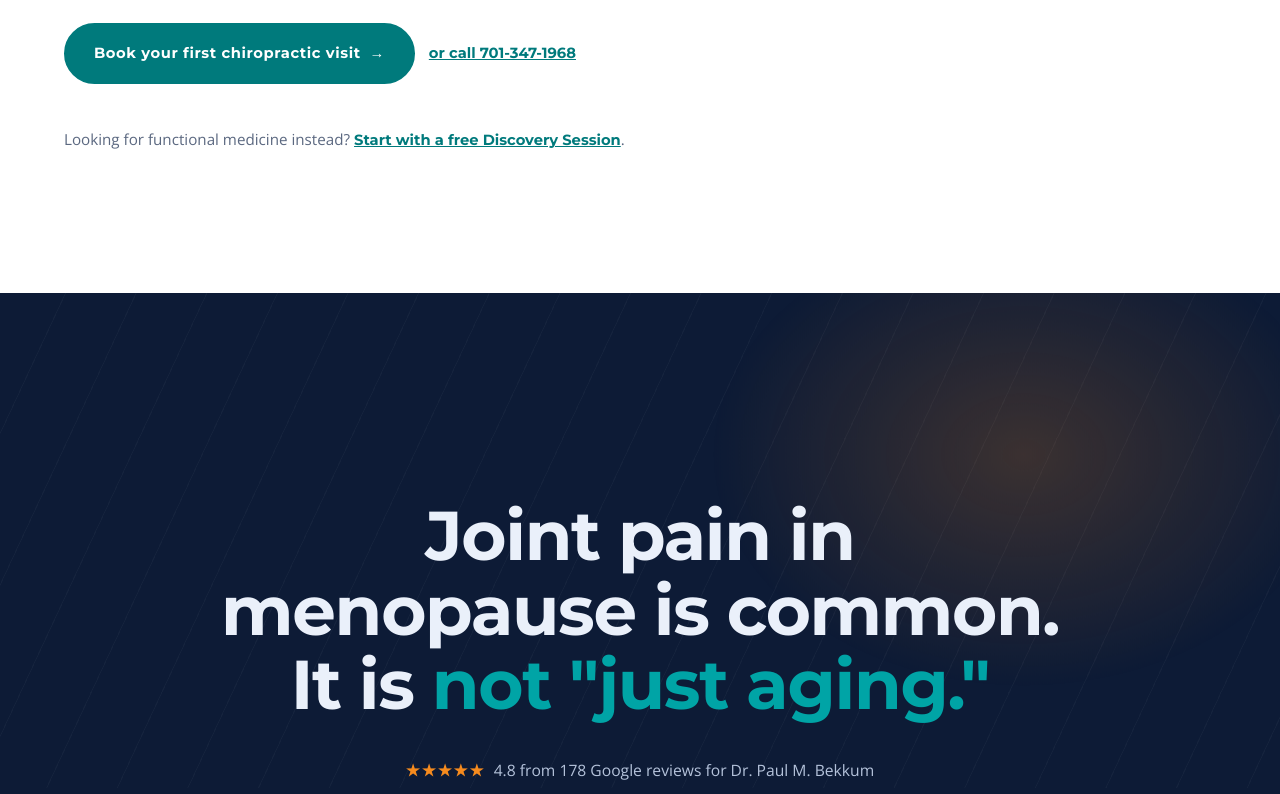
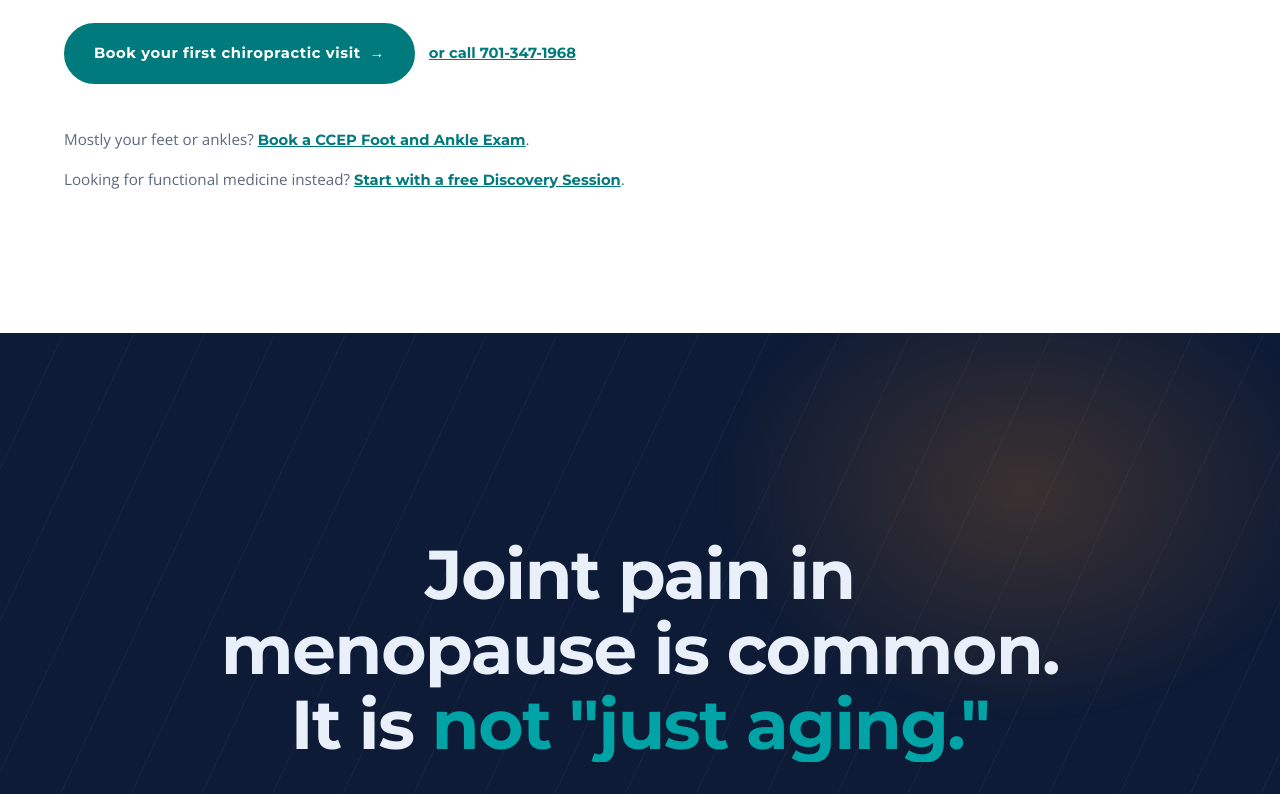
Before and after one commit to paulbekkum-netizen/paulbekkum.github.io, a plain HTML site: page menopause-joint-pain.html in a window 1280 px wide. Shown: the part 6300-7094 px from the top of the page. Drawn offline with nearby package versions, Linux system fonts and the light colour scheme.

Commit message:
Add CCEP Foot and Ankle Exam booking link to the plan section
Co-Authored-By: Claude Fable 5.2 <noreply@anthropic.com>
Claude-Session: https://claude.ai/code/session_0133D9AWA47gqqnjmywGxVhx

```diff
--- a/menopause-joint-pain.html
+++ b/menopause-joint-pain.html
@@ -455,7 +455,8 @@ footer .legal p+p{margin-top:10px}
       <a class="text" href="tel:+17013471968">or call 701-347-1968</a>
     </div>
     <div class="plan-cta lift" style="margin-top:18px">
-      <p style="color:var(--muted);font-size:.95rem">Looking for functional medicine instead? <a class="text" href="https://integrix.health/book">Start with a free Discovery Session</a>.</p>
+      <p style="color:var(--muted);font-size:.95rem;flex-basis:100%">Mostly your feet or ankles? <a class="text" href="https://integrixhealth.practicebetter.io/#/68e81e8a1a1f4142e5a583ca/bookings?s=6afdd69cd074893ca6df492a">Book a CCEP Foot and Ankle Exam</a>.</p>
+      <p style="color:var(--muted);font-size:.95rem;flex-basis:100%">Looking for functional medicine instead? <a class="text" href="https://integrix.health/book">Start with a free Discovery Session</a>.</p>
     </div>
   </div>
 </section>
```
